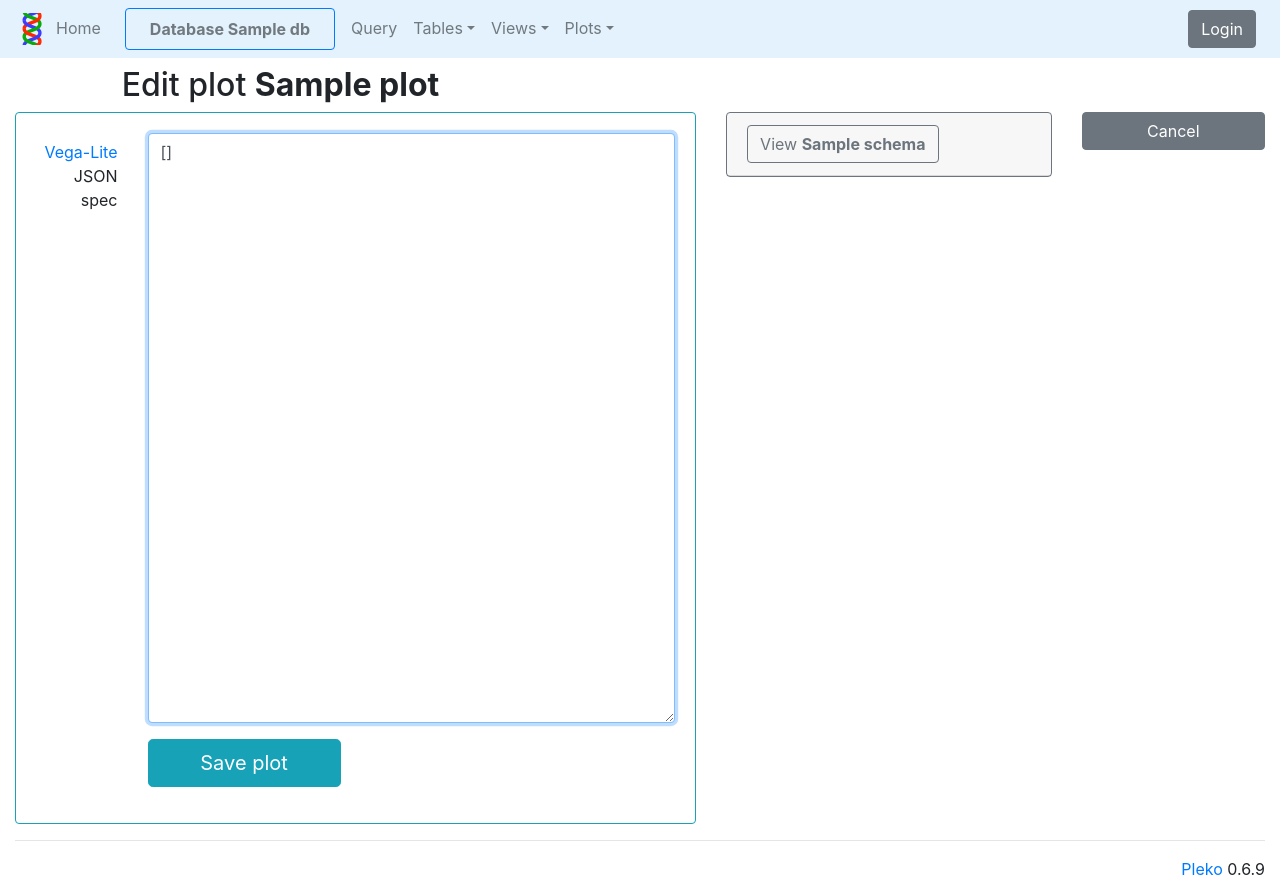
After one commit to ScilifelabDataCentre/DbShare, a Flask app: template pleko/templates/plot/edit.html in a window 1280 px wide. The commit adds this page. Run offline with Flask 2, Linux system fonts and the light colour scheme; the template is opened without the code that fills it: most values are stand-ins (such as "Sample title", 1, 10 or a date in 2020); parts of the project's set-up code (start-up, migrations or seed data) failed here and were passed over; some libraries are stand-ins or nearby versions.

Commit message:
Edit plot spec. Closes #113. #109.

```diff
--- a/pleko/db.py
+++ b/pleko/db.py
@@ -628,6 +628,22 @@ def get_db(name):
             'modified':    row[9],
             'size':        os.path.getsize(utils.dbpath(name))}
 
+def get_schema(db, tableviewname):
+    """Get the schema of the table or view.
+    Add a member 'type' denoting which it is.
+    Raise ValueError if no such table or view.
+    """
+    try:
+        schema = db['tables'][tableviewname]
+        schema['type'] = 'table'
+    except KeyError:
+        try:
+            schema = db['views'][tableviewname]
+            schema['type'] = 'view'
+        except KeyError:
+            raise ValueError('no such table or view')
+    return schema
+
 def create_table(dbcnx, schema, if_not_exists=False):
     """Create a table given by its schema, in the connected database.
     Raise ValueError if any problem.
--- /dev/null
+++ b/pleko/templates/plot/edit.html
@@ -0,0 +1,78 @@
+{% extends 'base.html' %}
+
+{% block head_title %}Edit plot {{ plot['name'] }}{% endblock %}
+
+{% block body_title %}
+Edit plot <strong>{{ plot['name'] }}</strong>
+{% endblock %}
+
+{% block main %}
+<div class="row">
+  <div class="col-md-8">
+    <div class="card border-info">
+      <div class="card-body">
+        <form action="{{ url_for('.edit', dbname=db['name'], plotname=plot['name']) }}"
+              method="POST">
+          {{ csrf_token() }}
+          <div class="form-group row">
+            <label for="spec" class="col-md-2 col-form-label text-right">
+              <a href="{{ config['VEGALITE_URL'] }}" target="_blank">
+                Vega-Lite</a> JSON spec</label>
+            <div class="col-md">
+              <textarea id="spec" name="spec" rows="24"
+			class="form-control" autofocus
+			>{{ plot['spec']|tojson(indent=2) }}</textarea>
+            </div>
+          </div>
+          <div class="form-group row">
+            <div class="col-md-4 offset-md-2">
+              <button type="submit" class="btn btn-info btn-lg btn-block">
+                Save plot</button>
+            </div>
+          </div>
+        </form>
+      </div>
+    </div>
+  </div>
+  <div class="col-md">
+    <div class="card border-secondary mb-1">
+      {% if schema['type'] == 'table' %}
+      <div class="card-header">
+        <button type="button" class="btn btn-outline-secondary">
+          Table <strong>{{ schema['name'] }}</strong>
+        </button>
+      </div>
+      <div id="{{ schema['name'] }}">
+        <div class="card-body">
+          <table class="table table-sm table-borderless">
+            {% for column in schema['columns'] %}
+            <tr>
+              <th class="text-right">{{ column['name'] }}</th>
+              <td>
+                {{ column['type'] }}
+                {{ column.get('primarykey') and 'PRIMARY KEY' or '' }}
+                {{ column.get('notnull') and 'NOT NULL' or '' }}
+              </td>
+            </tr>
+            {% endfor %}
+          </table>
+        </div>
+      </div>
+      {% else %}
+      <div class="card-header">
+        <button type="button" class="btn btn-outline-secondary">
+          View <strong>{{ schema['name'] }}</strong>
+        </button>
+      </div>
+      {% endif %}
+    </div>
+  </div>
+</div>
+{% endblock %}
+
+{% block actions %}
+<div>
+  <a href="{{ url_for('.display', dbname=db['name'], plotname=plot['name']) }}"
+     role="button" class="btn btn-secondary btn-block">Cancel</a>
+</div>
+{% endblock %}
```
Also changed, not shown: pleko/plot.py (+48 -14 lines), pleko/templates/plot/display.html (+9 -1 lines).
